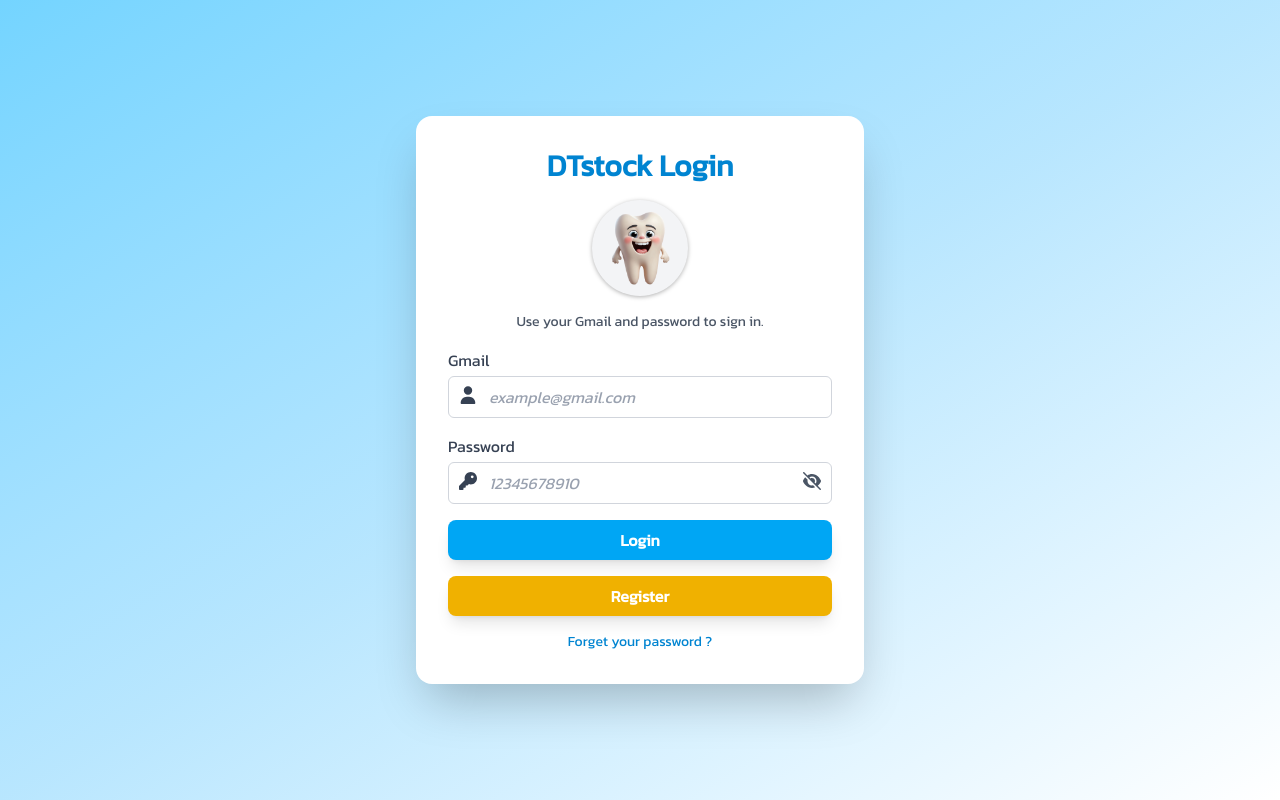
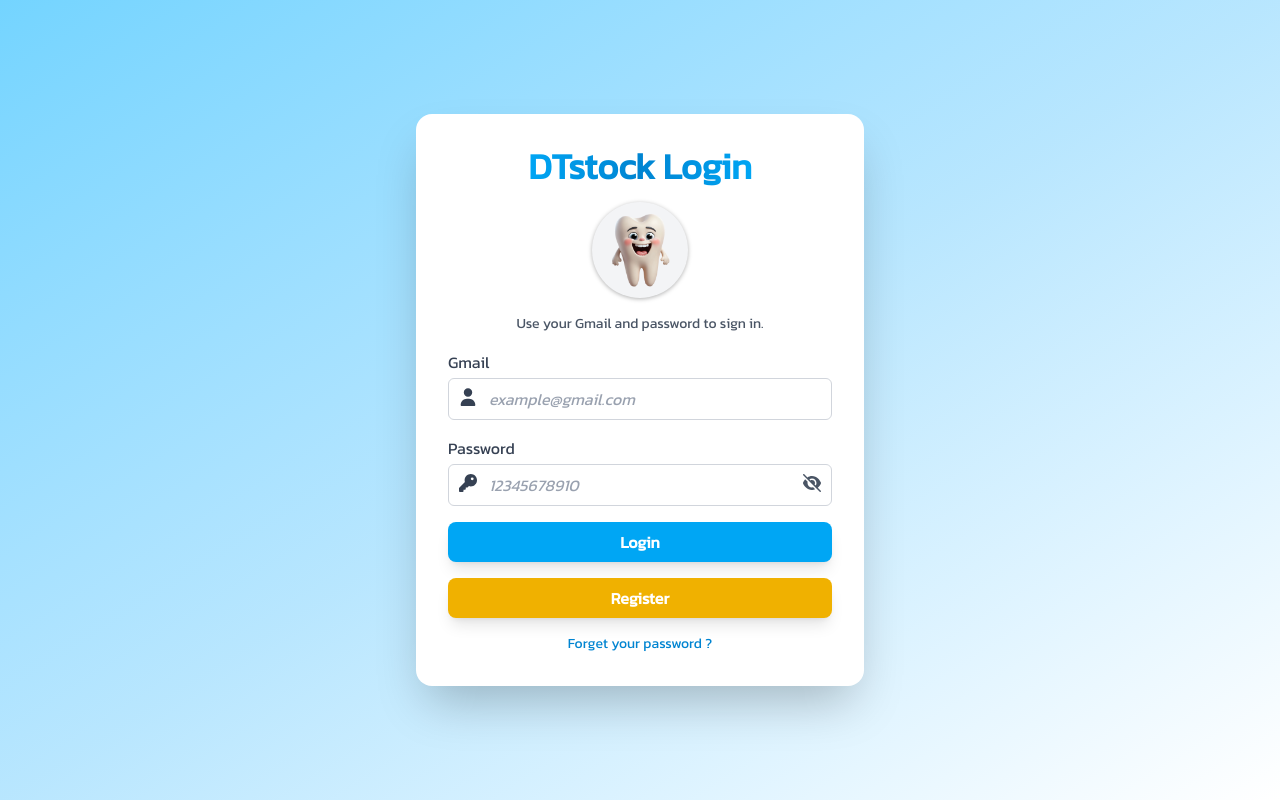
Before and after one commit to panuwit009/dtstock, a Next.js app: page / in a window 1280 px wide. Built offline with nearby package versions, Linux system fonts and the light colour scheme.

Commit message:
ui login v.5.9

```diff
--- a/src/app/components/headlogin.tsx
+++ b/src/app/components/headlogin.tsx
@@ -1,10 +1,14 @@
 export default function HeadLogin () {
     return (
         <div className="flex flex-col items-center space-y-4">
-          <div className="text-3xl font-bold text-sky-600">DTstock Login</div>
-            <div className="w-24 h-24 rounded-full bg-gray-100 bg-cover bg-center drop-shadow-sm/30"
+            <div className="text-4xl font-extrabold text-transparent bg-clip-text bg-gradient-to-r from-sky-500 via-sky-600 to-sky-500">
+                DTstock Login
+            </div>
+
+             <div className="w-24 h-24 rounded-full bg-gray-100 bg-cover bg-center drop-shadow-sm/30"
                     style={{ backgroundImage: "url('/img/logo.webp')" }}>
             </div>
+
             <div className="text-gray-600 text-sm">Use your Gmail and password to sign in.</div>
           </div>
     )
```
